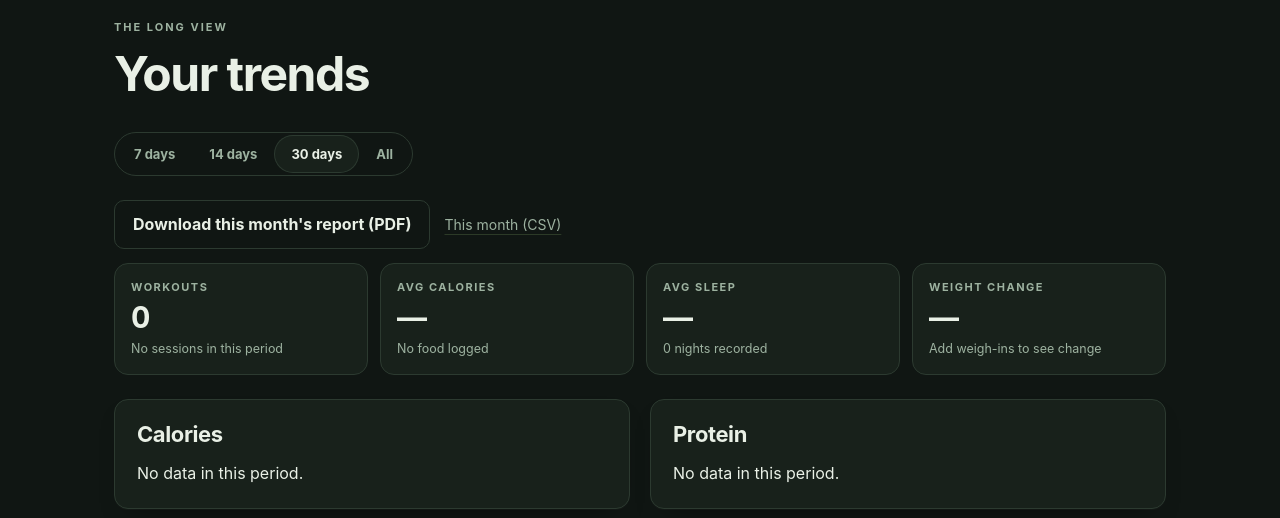
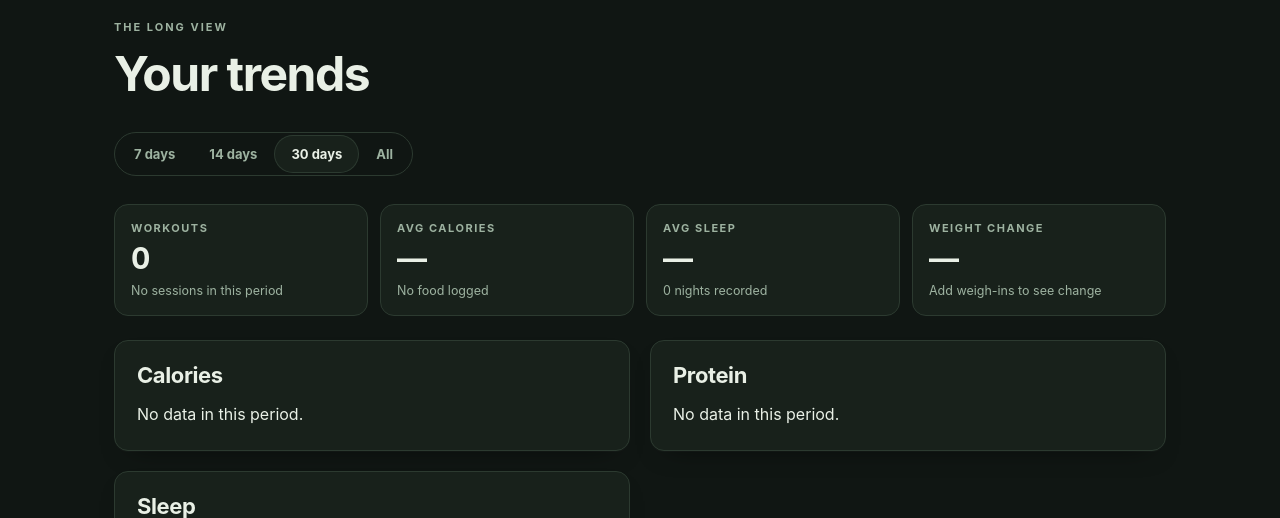
Before and after one commit to DraSoGo/Form, a Django app: page /trends/ in a window 1280 px wide. Shown: the part 143-661 px from the top of the page. Run offline with Django 5.2, Linux system fonts and the light colour scheme; the visitor is signed in with stand-in values (Sample User, id 1); data that the repository does not hold is empty; parts of the project's set-up code (start-up, migrations or seed data) failed here and were passed over.

Commit message:
revert: remove monthly report feature per owner request

```diff
--- a/core/templates/core/trends.html
+++ b/core/templates/core/trends.html
@@ -16,14 +16,6 @@
      href="?days=30" aria-current="{% if days == 30 %}page{% else %}false{% endif %}">30 days</a>
   <a class="seg-btn {% if days == 0 %}is-active{% endif %}"
      href="?days=0" aria-current="{% if days == 0 %}page{% else %}false{% endif %}">All</a>
-</div>
-
-{% now "Y" as current_year %}{% now "n" as current_month %}
-<div class="actions" style="margin-top:10px">
-  <a class="button secondary" href="/report/{{ current_year }}/{{ current_month }}/?format=pdf"
-     download>Download this month's report (PDF)</a>
-  <a class="subtle-link" href="/report/{{ current_year }}/{{ current_month }}/?format=csv"
-     download>This month (CSV)</a>
 </div>
 
 {# ── Summary cards (4 metrics, 2x2 mobile, 4-col desktop) ─────────── #}
--- a/core/urls.py
+++ b/core/urls.py
@@ -33,6 +33,5 @@ urlpatterns = [
     path("add/<str:kind>/", views.generic_edit),
     path("edit/<str:kind>/<uuid:pk>/", views.generic_edit),
     path("export/<str:domain>/", views.export_view),
-    path("report/<int:year>/<int:month>/", views.monthly_report),
     path("import/", views.import_view),
 ]
--- a/core/views.py
+++ b/core/views.py
@@ -1270,136 +1270,6 @@ def export_view(request, domain):
     return response
 
 
-def _month_bounds(year, month):
-    start = timezone.make_aware(datetime(year, month, 1, 0, 0))
-    if month == 12:
-        nxt = datetime(year + 1, 1, 1)
-    else:
-        nxt = datetime(year, month + 1, 1)
-    return start, timezone.make_aware(nxt)
-
-
-def _monthly_summary_data(user, year, month):
-    """Aggregated month stats shared by the CSV and PDF reports."""
-    start, end = _month_bounds(year, month)
-    entries = FoodEntry.objects.filter(user=user, recorded_at__gte=start, recorded_at__lt=end)
-    logged_days = {}
-    for e in entries:
-        day = timezone.localtime(e.recorded_at).date()
-        logged_days.setdefault(day, []).append(e)
-    days_logged = len(logged_days)
-    kcal_values = [float(e.calories or 0) for e in entries]
-    protein_values = [float(e.protein or 0) for e in entries]
-    avg = lambda vals: round(sum(vals) / len(vals), 1) if vals else 0.0
-    sets = WorkoutSet.objects.filter(
-        session__user=user, session__started_at__gte=start,
-        session__started_at__lt=end, completed=True,
-    ).exclude(set_type="warmup")
-    volume_by_muscle = {}
-    for s in sets.select_related("exercise"):
-        for muscle in s.exercise.primary_muscles or []:
-            volume_by_muscle[muscle] = volume_by_muscle.get(muscle, 0) + 1
-    sleep = SleepEntry.objects.filter(user=user, date__gte=start.date(), date__lt=end.date())
-    # New PRs this month: exercises whose best-ever e1RM was set this month.
-    from .services import personal_records
-    month_prs = [r for r in personal_records(user) if r["date"].year == year and r["date"].month == month]
-    return {
-        "year": year, "month": month,
-        "days_logged": days_logged,
-        "avg_kcal": avg(kcal_values), "avg_protein": avg(protein_values),
-        "total_entries": entries.count(),
-        "workout_sets": sets.count(),
-        "volume_by_muscle": dict(sorted(volume_by_muscle.items(), key=lambda kv: -kv[1])),
-        "avg_sleep": round(sum(float(x.hours) for x in sleep) / len(sleep), 1) if sleep else 0.0,
-        "prs": month_prs,
-        "logged_days": sorted(logged_days.keys()),
-    }
-
-
-def monthly_report(request, year, month):
-    try:
-        year, month = int(year), int(month)
-        if not 1 <= month <= 12 or year < 2000:
-            raise ValueError
-    except ValueError:
-        raise Http404
-    fmt = request.GET.get("format", "pdf")
-    data = _monthly_summary_data(request.user, year, month)
-    stamp = f"{year}-{month:02d}"
-    if fmt == "csv":
-        import csv as _csv
-        from io import StringIO as _StringIO
-        buf = _StringIO()
-        w = _csv.writer(buf)
-        w.writerow(["Section", "Metric", "Value"])
-        w.writerow(["Nutrition", "Days logged", data["days_logged"]])
-        w.writerow(["Nutrition", "Average calories", data["avg_kcal"]])
-        w.writerow(["Nutrition", "Average protein (g)", data["avg_protein"]])
-        w.writerow(["Nutrition", "Food entries", data["total_entries"]])
-        w.writerow(["Training", "Completed working sets", data["workout_sets"]])
-        for muscle, count in data["volume_by_muscle"].items():
-            w.writerow(["Training", f"Sets · {muscle}", count])
-        w.writerow(["Recovery", "Average sleep (h)", data["avg_sleep"]])
-        for r in data["prs"]:
-            w.writerow(["Personal records", r["exercise"].name,
-                        f"{r['weight']:g} kg × {r['reps']} (e1RM {r['e1rm']:g} kg, {r['date']:%d %b %Y})"])
-        response = HttpResponse(buf.getvalue(), content_type="text/csv; charset=utf-8")
-        response["Content-Disposition"] = f'attachment; filename="fitness-report-{stamp}.csv"'
-        response["Cache-Control"] = "no-store"
-        return response
-    # PDF via Pillow (already a dependency): draw the report page as an
-    # image, save multi-page as PDF. No new heavy dependencies.
-    from PIL import Image as _Img, ImageDraw as _Draw, ImageFont as _Font
-    from django.conf import settings as _settings
-    W, H = 1240, 1754  # A4 @150dpi
-    ink, muted, green, bg = (233, 240, 230), (157, 178, 160), (109, 141, 84), (24, 33, 27)
-    img = _Img.new("RGB", (W, H), bg)
-    d = _Draw.Draw(img)
-    try:
-        font_h = _Font.truetype("/usr/share/fonts/truetype/dejavu/DejaVuSans-Bold.ttf", 64)
-        font_s = _Font.truetype("/usr/share/fonts/truetype/dejavu/DejaVuSans-Bold.ttf", 40)
-        font_b = _Font.truetype("/usr/share/fonts/truetype/dejavu/DejaVuSans.ttf", 34)
-        font_m = _Font.truetype("/usr/share/fonts/truetype/dejavu/DejaVuSans.ttf", 28)
-    except OSError:
-        font_h = font_s = font_b = font_m = _Font.load_default()
-    y = 90
-    d.text((90, y), "Form · Monthly report", font=font_h, fill=green); y += 110
-    d.text((90, y), f"{datetime(year, month, 1):%B %Y}", font=font_s, fill=ink); y += 90
-    def section(title, rows):
-        nonlocal y
-        d.text((90, y), title.upper(), font=font_s, fill=green)
-        y += 58
-        for label, value in rows:
-            d.text((120, y), label, font=font_b, fill=muted)
-            d.text((W - 90 - d.textlength(str(value), font=font_b), y), str(value), font=font_b, fill=ink)
-            y += 52
-        y += 30
-    section("Nutrition", [
-        ("Days logged", data["days_logged"]),
-        ("Average calories", f"{data['avg_kcal']:.0f} kcal"),
-        ("Average protein", f"{data['avg_protein']:.0f} g"),
-        ("Food entries", data["total_entries"]),
-    ])
-    training_rows = [("Completed working sets", data["workout_sets"])]
-    training_rows += [(f"Sets · {m}", c) for m, c in list(data["volume_by_muscle"].items())[:8]]
-    section("Training", training_rows)
-    section("Recovery", [("Average sleep", f"{data['avg_sleep']:.1f} h")])
-    if data["prs"]:
-        d.text((90, y), "NEW PERSONAL RECORDS", font=font_s, fill=green); y += 58
-        for r in data["prs"]:
-            d.text((120, y), f"{r['exercise'].name}", font=font_b, fill=ink)
-            val = f"{r['weight']:g} kg × {r['reps']} · e1RM {r['e1rm']:g} kg · {r['date']:%d %b}"
-            d.text((W - 90 - d.textlength(val, font=font_m), y + 4), val, font=font_m, fill=muted)
-            y += 50
-    from io import BytesIO as _BytesIO
-    buf = _BytesIO()
-    img.save(buf, format="PDF")
-    response = HttpResponse(buf.getvalue(), content_type="application/pdf")
-    response["Content-Disposition"] = f'attachment; filename="fitness-report-{stamp}.pdf"'
-    response["Cache-Control"] = "no-store"
-    return response
-
-
 def import_view(request):
     error = ""
     preview = None
```
Also changed, not shown: core/test_flows.py (+0 -24 lines).
